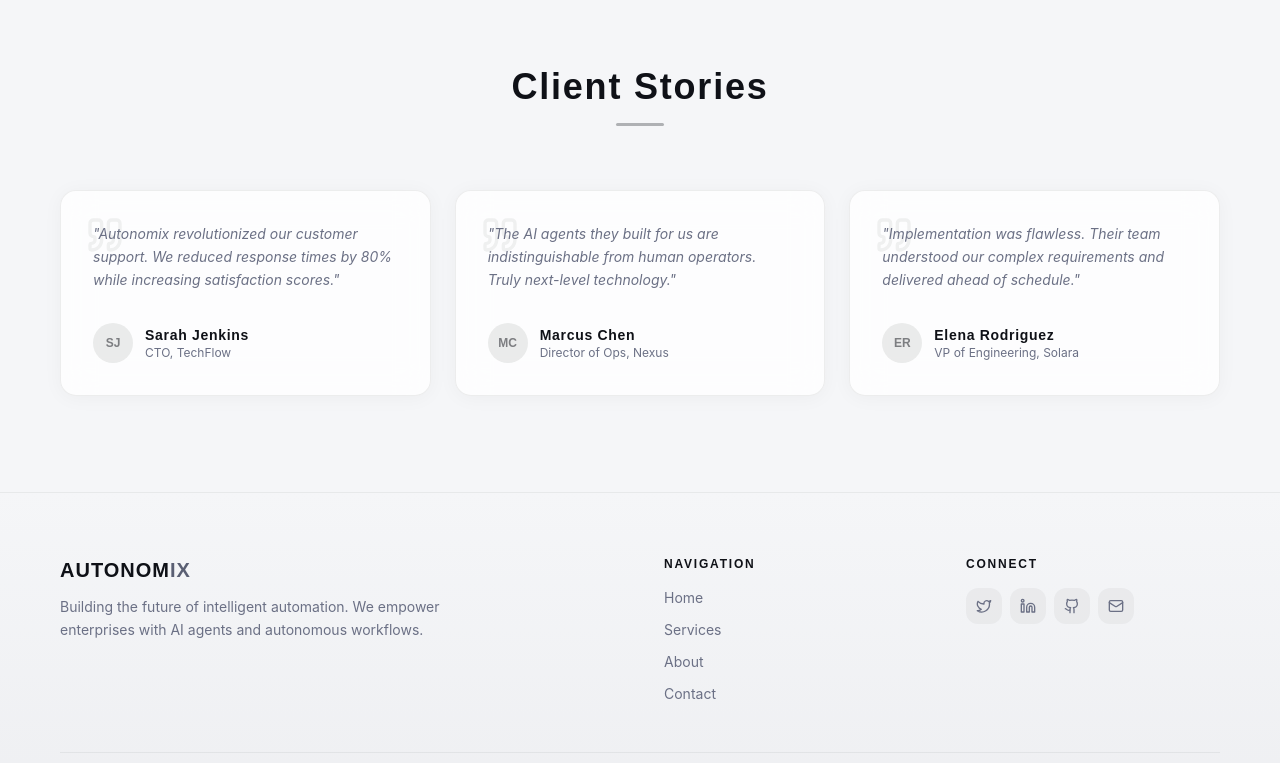
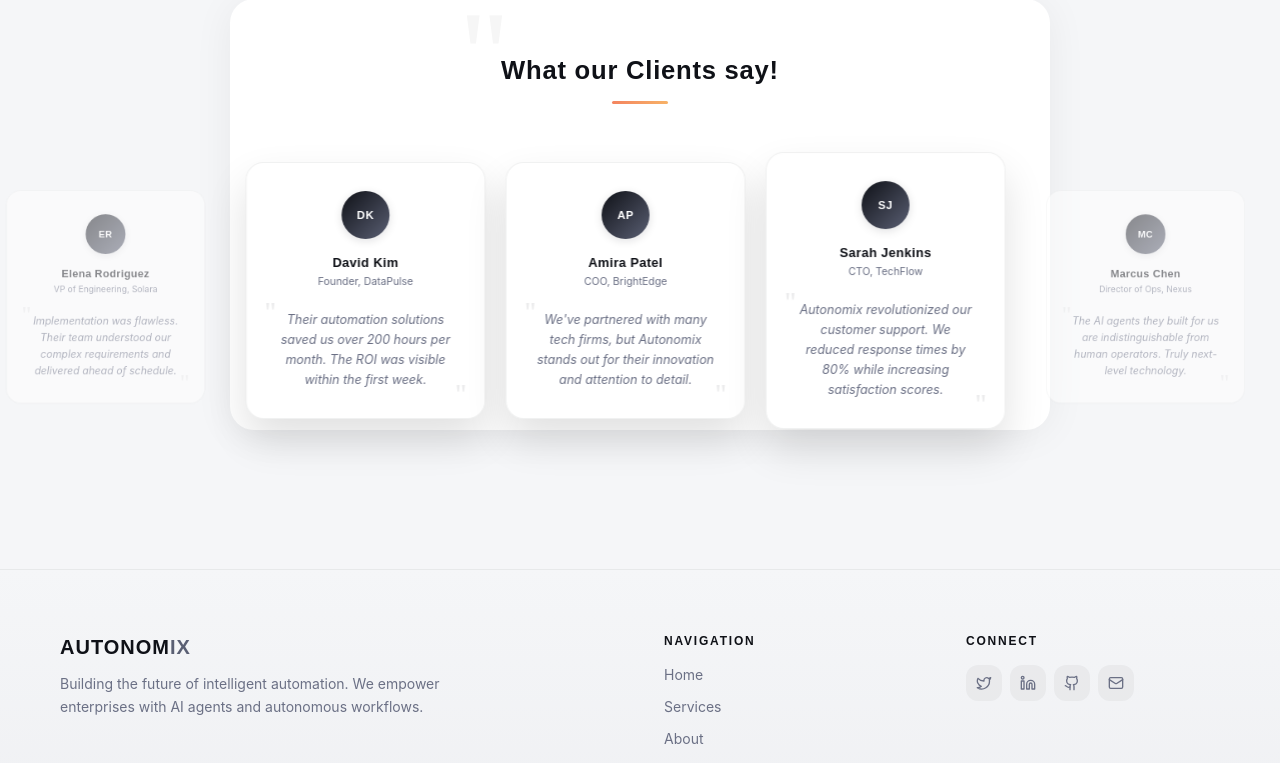
Before and after one commit to OsamaEllafi/Autonomix, a React (Vite) app: page / in a window 1280 px wide. Shown: the part 2548-3311 px from the top of the page. Built offline with nearby package versions, Linux system fonts and the light colour scheme.

Commit message:
feat: Introduce an animated TestimonialsSection component with a dynamic carousel and foundational global styling.

```diff
--- a/src/components/TestimonialsSection.jsx
+++ b/src/components/TestimonialsSection.jsx
@@ -1,51 +1,186 @@
-import React from 'react';
+import React, { useEffect, useRef, useState, useCallback } from 'react';
 import { motion } from 'framer-motion';
-import { Quote } from 'lucide-react';
 
 const testimonials = [
-    { quote: "Autonomix revolutionized our customer support. We reduced response times by 80% while increasing satisfaction scores.", author: "Sarah Jenkins", role: "CTO, TechFlow" },
-    { quote: "The AI agents they built for us are indistinguishable from human operators. Truly next-level technology.", author: "Marcus Chen", role: "Director of Ops, Nexus" },
-    { quote: "Implementation was flawless. Their team understood our complex requirements and delivered ahead of schedule.", author: "Elena Rodriguez", role: "VP of Engineering, Solara" },
+    {
+        quote: "Autonomix revolutionized our customer support. We reduced response times by 80% while increasing satisfaction scores.",
+        author: "Sarah Jenkins",
+        role: "CTO, TechFlow",
+    },
+    {
+        quote: "The AI agents they built for us are indistinguishable from human operators. Truly next-level technology.",
+        author: "Marcus Chen",
+        role: "Director of Ops, Nexus",
+    },
+    {
+        quote: "Implementation was flawless. Their team understood our complex requirements and delivered ahead of schedule.",
+        author: "Elena Rodriguez",
+        role: "VP of Engineering, Solara",
+    },
+    {
+        quote: "Their automation solutions saved us over 200 hours per month. The ROI was visible within the first week.",
+        author: "David Kim",
+        role: "Founder, DataPulse",
+    },
+    {
+        quote: "We've partnered with many tech firms, but Autonomix stands out for their innovation and attention to detail.",
+        author: "Amira Patel",
+        role: "COO, BrightEdge",
+    },
 ];
 
+const CARD_WIDTH = 240;
+const CARD_GAP = 20;
+const SLIDE_UNIT = CARD_WIDTH + CARD_GAP;
+const ANIM_DURATION = 3000;
+
+const RECT_MAX_WIDTH = 820;
+
 const TestimonialsSection = () => {
+    const trackRef = useRef(null);
+    const [offset, setOffset] = useState(0);
+    const [isHovered, setIsHovered] = useState(false);
+    const animRef = useRef(null);
+    const lastTimeRef = useRef(null);
+
+    const extendedTestimonials = [...testimonials, ...testimonials, ...testimonials];
+    const totalOriginalWidth = testimonials.length * SLIDE_UNIT;
+
+    const animate = useCallback(
+        (timestamp) => {
+            if (!lastTimeRef.current) lastTimeRef.current = timestamp;
+            const delta = timestamp - lastTimeRef.current;
+            lastTimeRef.current = timestamp;
+
+            if (!isHovered) {
+                setOffset((prev) => {
+                    let next = prev + (delta / ANIM_DURATION) * SLIDE_UNIT;
+                    if (next >= totalOriginalWidth) {
+                        next -= totalOriginalWidth;
+                    }
+                    return next;
+                });
+            }
+
+            animRef.current = requestAnimationFrame(animate);
+        },
+        [isHovered, totalOriginalWidth]
+    );
+
+    useEffect(() => {
+        animRef.current = requestAnimationFrame(animate);
+        return () => {
+            if (animRef.current) cancelAnimationFrame(animRef.current);
+        };
+    }, [animate]);
+
     return (
-        <section className="py-24">
-            <div className="container">
+        <section className="testimonials-section" id="testimonials">
+            {/* White rectangle backdrop — centered, covers header + card area */}
+            <div className="testimonials-rectangle" />
+
+            {/* Content layer on top of the rectangle */}
+            <div className="testimonials-content">
                 <motion.div
-                    className="text-center mb-16"
+                    className="testimonials-header"
                     initial={{ opacity: 0, y: 20 }}
                     whileInView={{ opacity: 1, y: 0 }}
                     transition={{ duration: 0.6 }}
                     viewport={{ once: true }}
                 >
-                    <h2 className="text-3xl md:text-4xl font-header font-bold mb-4 text-primary">Client Stories</h2>
-                    <div className="section-accent-line" />
+                    <div className="testimonials-quote-bg">"</div>
+                    <h2 className="testimonials-title">
+                        What our Clients say!
+                    </h2>
+                    <div className="testimonials-title-underline" />
                 </motion.div>
 
-                <div className="grid grid-cols-1 md:grid-cols-3 gap-6">
-                    {testimonials.map((item, index) => (
-                        <motion.div
-                            key={index}
-                            initial={{ opacity: 0, y: 20 }}
-                            whileInView={{ opacity: 1, y: 0 }}
-                            transition={{ duration: 0.5, delay: index * 0.1 }}
-                            viewport={{ once: true }}
-                            className="glass p-8 rounded-2xl relative group hover:-translate-y-1 transition-all duration-300"
-                        >
-                            <Quote className="absolute top-6 left-6 text-primary/[0.06]" size={40} />
-                            <p className="text-sm text-dim mb-8 relative z-10 italic leading-relaxed">"{item.quote}"</p>
-                            <div className="flex items-center gap-3">
-                                <div className="w-10 h-10 rounded-full bg-primary/[0.08] flex items-center justify-center text-primary/50 font-bold text-xs font-header">
-                                    {item.author.split(' ').map(n => n[0]).join('')}
+                {/* Full-width carousel — cards slide across entire viewport */}
+                <div
+                    className="testimonials-carousel-wrapper"
+                    onMouseEnter={() => setIsHovered(true)}
+                    onMouseLeave={() => {
+                        setIsHovered(false);
+                        lastTimeRef.current = null;
+                    }}
+                >
+                    <div
+                        className="testimonials-track"
+                        ref={trackRef}
+                        style={{
+                            transform: `translateX(${-offset}px)`,
+                        }}
+                    >
+                        {extendedTestimonials.map((item, index) => {
+                            const containerWidth =
+                                typeof window !== 'undefined' ? window.innerWidth : 1200;
+                            const centerX = containerWidth / 2;
+                            const cardCenter =
+                                index * SLIDE_UNIT + CARD_WIDTH / 2 - offset;
+
+                            // Rectangle boundaries
+                            const rectWidth = Math.min(RECT_MAX_WIDTH, containerWidth * 0.65);
+                            const rectLeft = centerX - rectWidth / 2;
+                            const rectRight = centerX + rectWidth / 2;
+
+                            // How much of the card overlaps with the rectangle
+                            const cardLeft = cardCenter - CARD_WIDTH / 2;
+                            const cardRight = cardCenter + CARD_WIDTH / 2;
+                            const overlapLeft = Math.max(cardLeft, rectLeft);
+                            const overlapRight = Math.min(cardRight, rectRight);
+                            const overlap = Math.max(0, overlapRight - overlapLeft);
+                            const insideRatio = overlap / CARD_WIDTH;
+
+                            const scale = 0.82 + insideRatio * 0.18;
+                            const shadowOpacity = 0.02 + insideRatio * 0.1;
+                            const yShift = (1 - insideRatio) * 8;
+                            const zIndex = Math.round(insideRatio * 10);
+
+                            return (
+                                <div
+                                    key={index}
+                                    className="testimonial-card"
+                                    style={{
+                                        width: CARD_WIDTH,
+                                        minWidth: CARD_WIDTH,
+                                        marginRight: CARD_GAP,
+                                        transform: `scale(${scale}) translateY(${yShift}px)`,
+                                        boxShadow: `0 ${2 + insideRatio * 18}px ${8 + insideRatio * 34}px rgba(0, 0, 0, ${shadowOpacity})`,
+                                        zIndex,
+                                        opacity: 0.45 + insideRatio * 0.55,
+                                    }}
+                                >
+                                    <div className="testimonial-card-inner">
+                                        <div className="testimonial-avatar">
+                                            <span className="testimonial-avatar-initials">
+                                                {item.author
+                                                    .split(' ')
+                                                    .map((n) => n[0])
+                                                    .join('')}
+                                            </span>
+                                        </div>
+
+                                        <h4 className="testimonial-author">
+                                            {item.author}
+                                        </h4>
+                                        <p className="testimonial-role">{item.role}</p>
+
+                                        <div className="testimonial-quote-wrapper">
+                                            <span className="testimonial-quote-mark top-left">
+                                                "
+                                            </span>
+                                            <p className="testimonial-quote-text">
+                                                {item.quote}
+                                            </p>
+                                            <span className="testimonial-quote-mark bottom-right">
+                                                "
+                                            </span>
+                                        </div>
+                                    </div>
                                 </div>
-                                <div>
-                                    <h4 className="font-bold text-primary text-sm">{item.author}</h4>
-                                    <p className="text-xs text-dim">{item.role}</p>
-                                </div>
-                            </div>
-                        </motion.div>
-                    ))}
+                            );
+                        })}
+                    </div>
                 </div>
             </div>
         </section>
--- a/src/styles/index.css
+++ b/src/styles/index.css
@@ -146,3 +146,198 @@ ul {
 .animate-fade-in-up {
     animation: fadeInUp 0.6s ease-out forwards;
 }
+
+/* ── Testimonials Carousel ── */
+.testimonials-section {
+    padding: 60px 0 80px;
+    overflow: hidden;
+    position: relative;
+}
+
+/* White rectangle backdrop — covers title area + upper portion of cards */
+.testimonials-rectangle {
+    position: absolute;
+    top: 28px;
+    left: 50%;
+    transform: translateX(-50%);
+    max-width: 820px;
+    width: 65%;
+    height: 72%;
+    background: #ffffff;
+    border-radius: 24px;
+    box-shadow: 0 4px 40px rgba(0, 0, 0, 0.06);
+    z-index: 0;
+}
+
+/* Content sits on top of the rectangle */
+.testimonials-content {
+    position: relative;
+    z-index: 1;
+}
+
+.testimonials-header {
+    text-align: center;
+    position: relative;
+    padding-top: 20px;
+    margin-bottom: 8px;
+}
+
+.testimonials-quote-bg {
+    position: absolute;
+    top: -36px;
+    left: 50%;
+    transform: translateX(-180px);
+    font-size: 120px;
+    font-family: Georgia, 'Times New Roman', serif;
+    color: rgba(15, 17, 23, 0.04);
+    line-height: 1;
+    pointer-events: none;
+    user-select: none;
+}
+
+.testimonials-title {
+    font-family: var(--font-header);
+    font-size: 1.6rem;
+    font-weight: 700;
+    color: var(--primary);
+    margin-bottom: 12px;
+    letter-spacing: 0.03em;
+}
+
+.testimonials-title-underline {
+    width: 56px;
+    height: 3px;
+    background: linear-gradient(90deg, #f4845f, #f7b267);
+    border-radius: 2px;
+    margin: 0 auto;
+}
+
+/* Carousel — full viewport width */
+.testimonials-carousel-wrapper {
+    position: relative;
+    width: 100vw;
+    left: 50%;
+    transform: translateX(-50%);
+    margin-top: 0;
+    z-index: 2;
+    cursor: grab;
+}
+
+.testimonials-carousel-wrapper:active {
+    cursor: grabbing;
+}
+
+/* Track */
+.testimonials-track {
+    display: flex;
+    align-items: center;
+    padding: 40px 0 60px;
+    will-change: transform;
+}
+
+/* Card */
+.testimonial-card {
+    flex-shrink: 0;
+    border-radius: 18px;
+    background: #ffffff;
+    border: 1px solid rgba(15, 17, 23, 0.06);
+    transition: transform 0.4s cubic-bezier(0.25, 0.46, 0.45, 0.94),
+        box-shadow 0.4s cubic-bezier(0.25, 0.46, 0.45, 0.94),
+        opacity 0.4s cubic-bezier(0.25, 0.46, 0.45, 0.94);
+}
+
+.testimonial-card-inner {
+    padding: 28px 20px 24px;
+    display: flex;
+    flex-direction: column;
+    align-items: center;
+    text-align: center;
+}
+
+/* Avatar */
+.testimonial-avatar {
+    width: 48px;
+    height: 48px;
+    border-radius: 50%;
+    background: linear-gradient(135deg, var(--primary) 0%, var(--accent) 100%);
+    display: flex;
+    align-items: center;
+    justify-content: center;
+    margin-bottom: 14px;
+    box-shadow: 0 2px 8px rgba(15, 17, 23, 0.12);
+}
+
+.testimonial-avatar-initials {
+    color: #ffffff;
+    font-family: var(--font-header);
+    font-weight: 700;
+    font-size: 0.7rem;
+    letter-spacing: 0.05em;
+}
+
+/* Author */
+.testimonial-author {
+    font-family: var(--font-header);
+    font-size: 0.8rem;
+    font-weight: 700;
+    color: var(--primary);
+    margin-bottom: 2px;
+    letter-spacing: 0.03em;
+}
+
+.testimonial-role {
+    font-size: 0.65rem;
+    color: var(--text-dim);
+    margin-bottom: 14px;
+}
+
+/* Quote */
+.testimonial-quote-wrapper {
+    position: relative;
+    padding: 6px 10px 4px;
+}
+
+.testimonial-quote-text {
+    font-size: 0.78rem;
+    line-height: 1.6;
+    color: var(--text-dim);
+    font-style: italic;
+}
+
+.testimonial-quote-mark {
+    font-family: Georgia, 'Times New Roman', serif;
+    font-size: 28px;
+    color: rgba(15, 17, 23, 0.08);
+    line-height: 1;
+    user-select: none;
+    position: absolute;
+}
+
+.testimonial-quote-mark.top-left {
+    top: -6px;
+    left: -2px;
+}
+
+.testimonial-quote-mark.bottom-right {
+    bottom: -14px;
+    right: -2px;
+}
+
+/* ── Responsive adjustments ── */
+@media (max-width: 768px) {
+    .testimonials-rectangle {
+        width: 90%;
+        padding: 36px 24px 20px;
+        border-radius: 18px;
+    }
+
+    .testimonials-title {
+        font-size: 1.2rem;
+    }
+
+    .testimonials-quote-bg {
+        font-size: 80px;
+        top: -20px;
+        transform: translateX(-100px);
+    }
+}
```
